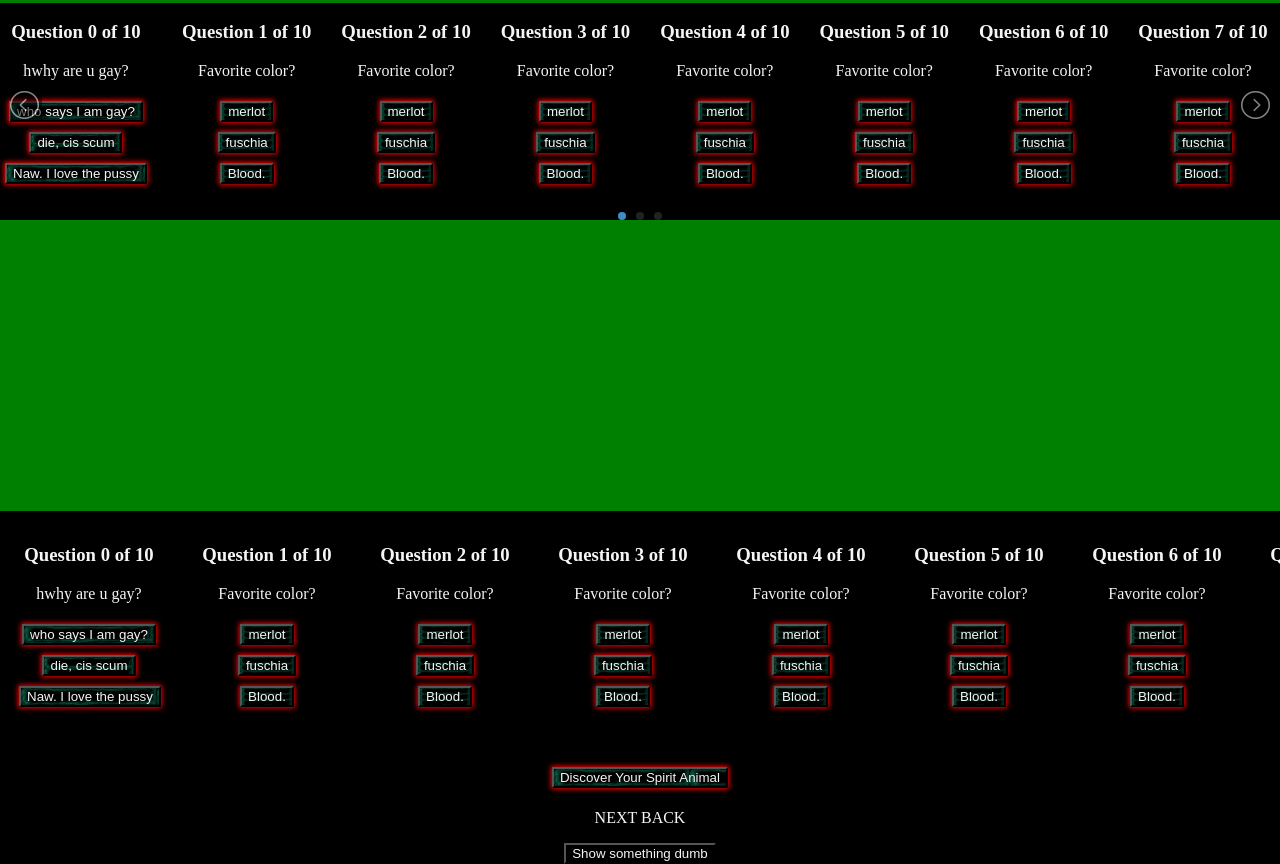
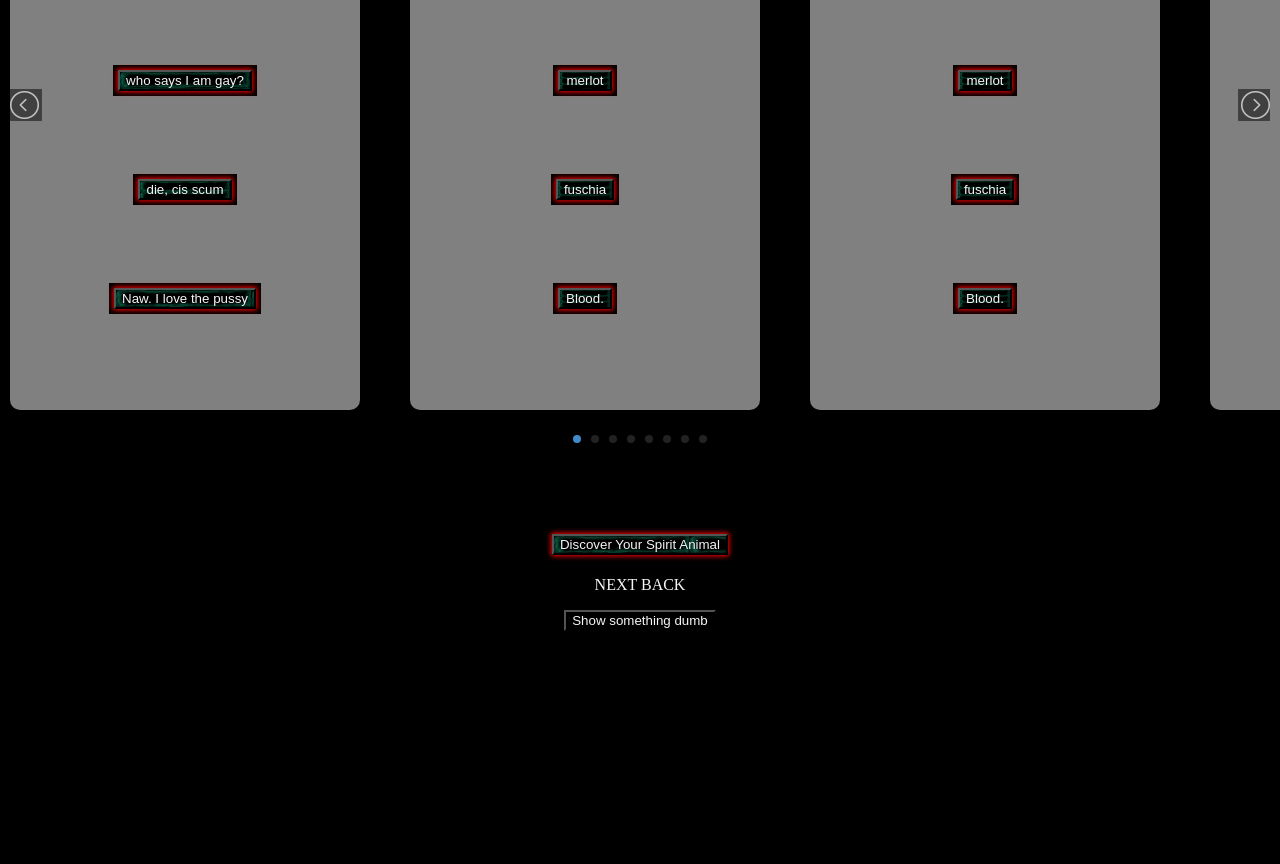
Before and after one commit to frostbyte27/GenericQuiz, a plain HTML site: page home.html in a window 1280 px wide. Shown: the part 347-1211 px from the top of the page. After the commit the page ends 978 px from the top, so only its background shows below. Drawn offline with nearby package versions, Linux system fonts and the light colour scheme; files whose address does not match are found by name.

Commit message:
saving to work on modules

```diff
--- a/home.html
+++ b/home.html
@@ -44,10 +44,10 @@
             <li ng-repeat="question in spiritAnimal.questions" class="qCard">
                 <!-- Slider Box -->
 
-                <pane  title="question" class="card">
+                <pane  title="question" class="box">
 
                     <!-- Question Number [May remove]-->
-                    <h3>Question <span class="qnum">{{spiritAnimal.questions.indexOf(question)}}</span> of 10</h3>
+                    <h3>Question <span class="qnum">{{spiritAnimal.questions.indexOf(question)+1}}</span> of {{spiritAnimal.questions.length}}</h3>
 
                     <!-- Question Text -->
                     <p id="questionText" class="question">{{question.text}}</p>
@@ -88,27 +88,7 @@
         console.log('Started lightSlider');
     </script>
 
-    <!-- Attempt at a horizontal scroll of question cards -->
-    <div class="scrollset">
-         <!-- Each Pane represents a question-->
-         <pane ng-repeat="question in spiritAnimal.questions" title="question" class="card">
 
-            <!-- Question Number [May remove]-->
-            <h3>Question <span class="qnum">{{spiritAnimal.questions.indexOf(question)}}</span> of 10</h3>
-
-            <!-- Question Text -->
-            <p id="questionText" class="question">{{question.text}}</p>
-
-            <!-- Set of answers-->
-            <div ng-repeat="answer in question.answers">
-                <button id='ansA' margin='20px' class="answer"
-                onclick="">{{answer}}</button>
-            </div>
-
-
-        </br>
-        </pane>
-    </div>
 
     <!-- Hide until later -->
     <!-- <tabs> -->
--- a/js/lightslider.js
+++ b/js/lightslider.js
@@ -1,25 +1,39 @@
 /*! lightslider - v1.1.6 - 2016-10-25
 * https://github.com/sachinchoolur/lightslider
 * Copyright (c) 2016 Sachin N; Licensed MIT */
+
+/***
+ * Annotations added by Emma Kelley for personal use.
+ * It turns out a lot of my confusion is just
+ * being unfamiliar with JQuery
+ */
+
+ // $ is the JQuery object
+ //using lightslider, I think
 (function ($, undefined) {
     'use strict';
+    //Default variables, overridden
     var defaults = {
         item: 3,
+
         autoWidth: true,
         slideMove: 1,
         slideMargin: 30,
+
         addClass: '',
         mode: 'slide',
+
         useCSS: true,
         cssEasing: 'ease', //'cubic-bezier(0.25, 0, 0.25, 1)',
         easing: 'linear', //'for jquery animation',//
-        speed: 400, //ms'
+        speed: 400, //ms' [I assume this is how long the animation takes]
         auto: false,
         pauseOnHover: false,
         loop: false,
         slideEndAnimation: true,
         pause: 2000,
         keyPress: false,
+
         controls: true,
         prevHtml: '',
         nextHtml: '',
@@ -48,12 +62,26 @@
         onBeforePrevSlide: function ($el, scene) {}
         /* jshint ignore:end */
     };
+
+    //Attach lightSlider function, this allows the class to actually
+    // set it up using any array of options
     $.fn.lightSlider = function (options) {
+
+        //Important Objects
+        //  $el
+        //  plugin
+        //  settings
+        //  refresh
+
+
+        //If no options specified, return default lightSlider
         if (this.length === 0) {
             return this;
         }
 
+
         if (this.length > 1) {
+            //From JQuery, refers to current element?
             this.each(function () {
                 $(this).lightSlider(options);
             });
@@ -61,15 +89,19 @@
         }
 
         var plugin = {},
-            settings = $.extend(true, {}, defaults, options),
+            settings = $.extend(true, {}, defaults, options), //merges deep copy of defaults and options. Options overrides defaults
             settingsTemp = {},
-            $el = this;
+            $el = this;     //creates pointer to the current element
         plugin.$el = this;
 
+        //Begins applying settings to build the light slider
+
+        //Checks for fade mode
         if (settings.mode === 'fade') {
             settings.vertical = false;
         }
-        var $children = $el.children(),
+
+        var $children = $el.children(),  //child elements
             windowW = $(window).width(),
             breakpoint = null,
             resposiveObj = null,
@@ -87,8 +119,16 @@
             thumbWidth = 0,
             interval = null,
             isTouch = ('ontouchstart' in document.documentElement);
+
+
+        //Build Refresh object -------------------------------
+        //Functions:
+        // --chbreakpoint()
+        // --calSW()
+        // --calWidth(cln)
         var refresh = {};
 
+        //Child breakpoint - gap in child objects?
         refresh.chbreakpoint = function () {
             windowW = $(window).width();
             if (settings.responsive.length) {
@@ -149,8 +189,11 @@
             }
             return w;
         };
+
+        //Build Plugin Object
         plugin = {
             doCss: function () {
+                //Check that the CSS document supports one of the transition types
                 var support = function () {
                     var transition = ['transition', 'MozTransition', 'WebkitTransition', 'OTransition', 'msTransition', 'KhtmlTransition'];
                     var root = document.documentElement;
@@ -165,6 +208,7 @@
                 }
                 return false;
             },
+            //Check if slider should accept keypresses
             keyPress: function () {
                 if (settings.keyPress) {
                     $(document).on('keyup.lightslider', function (e) {
--- a/style/myStyle.css
+++ b/style/myStyle.css
@@ -28,7 +28,7 @@ a {
 .container {
   width:100%;
   height:100vh;
-  background-color: green;
+  background-color:transparent;
 
   display:flex;
   justify-content:center;
```
Also changed, not shown: 2 other files.
